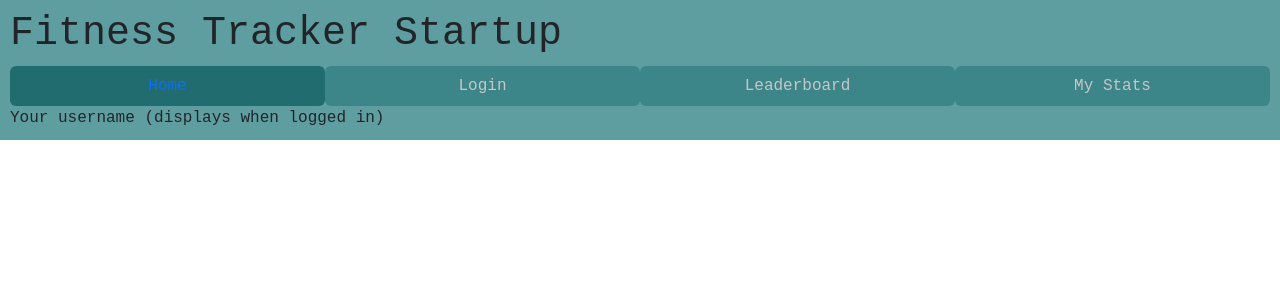
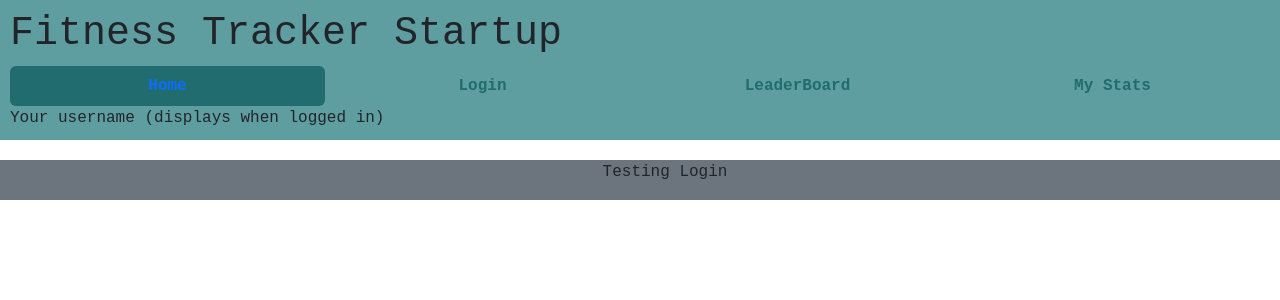
Before and after one commit to Psloan4/startup, a React (Vite) app in the folder StartupFiles/: page /login in a window 1280 px wide. Shown: the top 300 px of the page. Built offline with nearby package versions, Linux system fonts and the light colour scheme.

Commit message:
hooked up page navigation

```diff
--- a/StartupFiles/src/app.css
+++ b/StartupFiles/src/app.css
@@ -7,8 +7,8 @@
 }
 
 #inactive-tab-id {
-    color: rgb(199, 199, 199);
-    background-color: rgb(60, 133, 136);
+    color: rgb(32, 108, 110);
+    background-color: rgba(60, 133, 136, 0);
 }
 
 html {
--- a/StartupFiles/src/app.jsx
+++ b/StartupFiles/src/app.jsx
@@ -1,5 +1,9 @@
 import React from 'react';
 import { BrowserRouter, NavLink, Route, Routes } from 'react-router-dom';
+import { Home } from './home/home';
+import { Login } from './login/login';
+import { LeaderBoard } from './leaderboard/leaderboard';
+import { MyStats } from './my_stats/my_stats';
 import 'bootstrap/dist/css/bootstrap.min.css';
 import './app.css';
 
@@ -15,23 +19,23 @@ function App() {
             </div>
             <ul class="nav nav-pills nav-justified">
                 <li class="nav-item">
-                  <NavLink className='nav-link' to='' id="active-tab-id">
-                    Home
+                  <NavLink className='nav-link' to='home' id="active-tab-id">
+                    <b>Home</b>
                   </NavLink>
                 </li>
                 <li class="nav-item">
-                  <NavLink className='nav-link' to='' id="inactive-tab-id">
-                    Login
+                  <NavLink className='nav-link' to='login' id="inactive-tab-id">
+                    <b>Login</b>
                   </NavLink>
                 </li>
                 <li class="nav-item">
-                  <NavLink className='nav-link' to='' id="inactive-tab-id">
-                    Leaderboard
+                  <NavLink className='nav-link' to='leaderboard' id="inactive-tab-id">
+                    <b>LeaderBoard</b>
                   </NavLink>
                 </li>
                 <li class="nav-item">
-                  <NavLink className='nav-link' to='' id="inactive-tab-id">
-                    My Stats
+                  <NavLink className='nav-link' to='my_stats' id="inactive-tab-id">
+                    <b>My Stats</b>
                   </NavLink>
                 </li>
             </ul>
@@ -40,6 +44,11 @@ function App() {
         </header>
 
         <Routes>
+          <Route path='/home' element={<Home />} />
+          <Route path='/login' element={<Login />} />
+          <Route path='/leaderboard' element={<LeaderBoard />} />
+          <Route path='/my_stats' element={<MyStats />} />
+          <Route path='*' element={<NotFound />} />
         </Routes>
       </div>
 
--- /dev/null
+++ b/StartupFiles/src/home/home.jsx
@@ -0,0 +1,10 @@
+import React from 'react';
+import '../app.css';
+
+export function Home() {
+    return (
+        <main>
+          <p>Testing Home</p>
+        </main>
+      );
+}
--- /dev/null
+++ b/StartupFiles/src/leaderboard/leaderboard.jsx
@@ -0,0 +1,10 @@
+import React from 'react';
+import '../app.css';
+
+export function LeaderBoard() {
+    return (
+        <main className='container-fluid bg-secondary text-center'>
+          <p>Testing LeaderBoard</p>
+        </main>
+      );
+}
--- /dev/null
+++ b/StartupFiles/src/login/login.jsx
@@ -0,0 +1,10 @@
+import React from 'react';
+import '../app.css';
+
+export function Login() {
+    return (
+        <main className='container-fluid bg-secondary text-center'>
+          <p>Testing Login</p>
+        </main>
+      );
+}
--- /dev/null
+++ b/StartupFiles/src/my_stats/my_stats.jsx
@@ -0,0 +1,10 @@
+import React from 'react';
+import '../app.css';
+
+export function MyStats() {
+    return (
+        <main className='container-fluid bg-secondary text-center'>
+          <p>Testing My Stats</p>
+        </main>
+      );
+}
```
